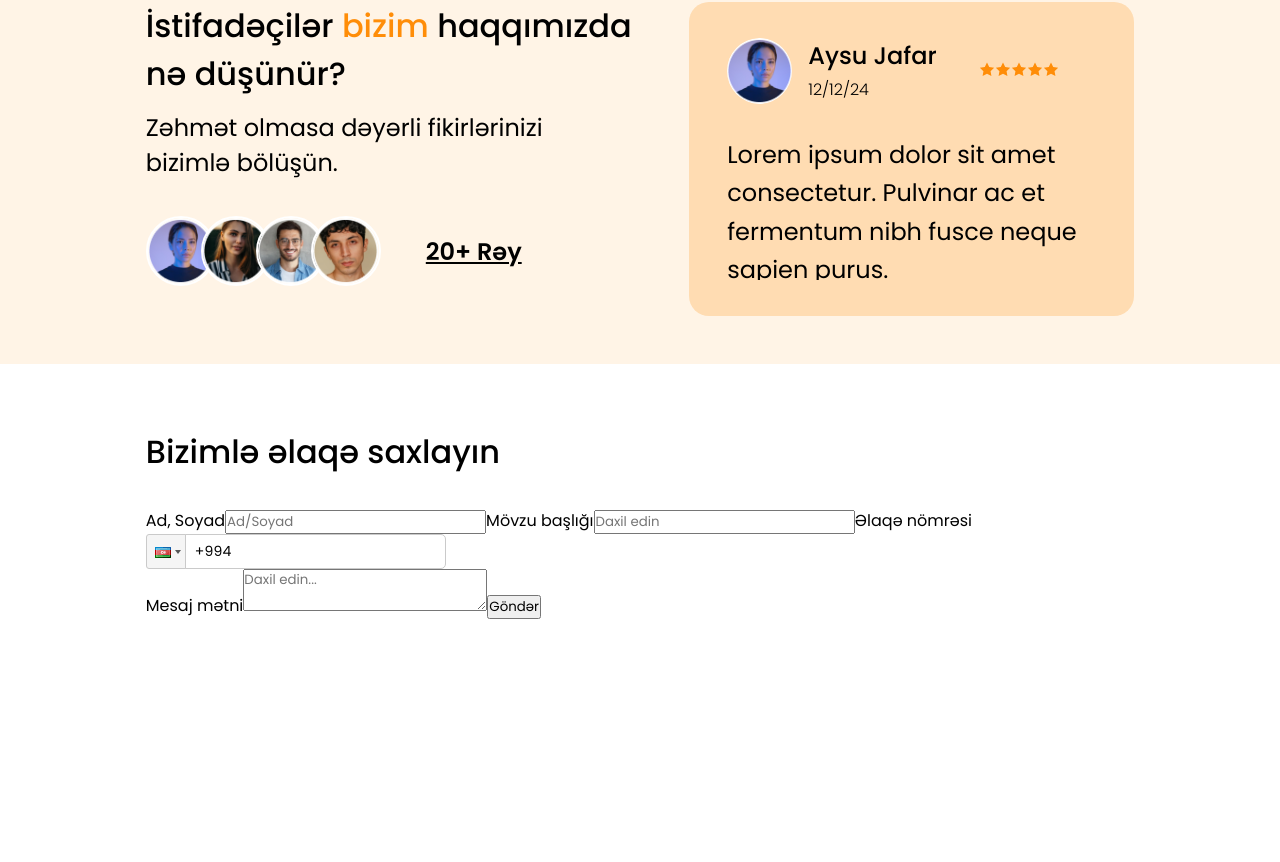
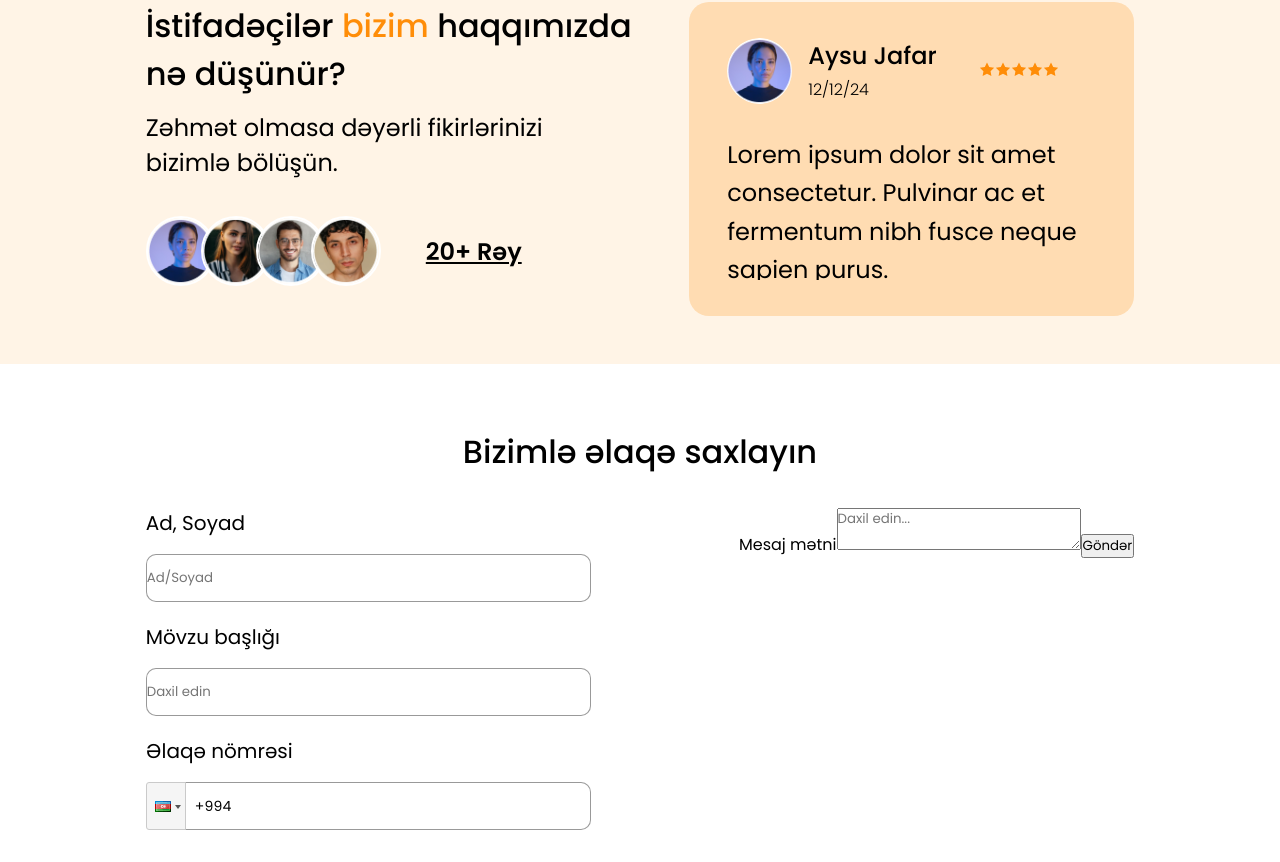
Before and after one commit to Zaranasirova/nva_ailesi, a React (Vite) app: page / in a window 1280 px wide. Shown: the part 2071-2933 px from the top of the page. Before the commit the page ends 2690 px from the top, so only its background shows below. Built offline with nearby package versions, Linux system fonts and the light colour scheme.

Commit message:
Complete left side SCSS of Contact section

```diff
--- a/src/assets/scss/_index.scss
+++ b/src/assets/scss/_index.scss
@@ -4,7 +4,9 @@
 @import "./components/header";
 
 //sections
-@import "./pages/sections/banner";
-@import "./pages/sections/aboutSection";
-@import "./pages/sections/popularScenarios";
-@import "./pages/sections/userReviewsSection";
+//HomePage
+@import "./pages/sections/HomePage/banner";
+@import "./pages/sections/HomePage/aboutSection";
+@import "./pages/sections/HomePage/popularScenarios";
+@import "./pages/sections/HomePage/userReviewsSection";
+@import "./pages/sections/HomePage/contact";
--- /dev/null
+++ b/src/assets/scss/pages/sections/HomePage/_contact.scss
@@ -0,0 +1,33 @@
+.contact-section {
+  padding: 0 0 32px 0;
+  .contact-section-wrapper {
+    .head-title {
+      text-align: center;
+    }
+    .contact-info {
+      display: flex;
+      justify-content: space-between;
+      .contact-left {
+        display: flex;
+        flex-direction: column;
+        gap: 20px;
+        .info {
+          display: flex;
+          flex-direction: column;
+          gap: 16px;
+          label {
+            font-size: 20px;
+            font-weight: 400;
+          }
+          input {
+            width: 445px;
+            height: 48px;
+            border-radius: 10px;
+
+            border: 1px solid rgba(0, 0, 0, 0.4);
+          }
+        }
+      }
+    }
+  }
+}
--- a/src/pages/sections/HomePage/Contact.tsx
+++ b/src/pages/sections/HomePage/Contact.tsx
@@ -13,15 +13,20 @@ const Contact = () => {
     <section className="contact-section">
       <div className="container contact-section-wrapper">
         <h2 className="head-title">Bizimlə əlaqə saxlayın</h2>
-        <form>
+        <form className="contact-info">
           <div className="contact-left">
-            <label>Ad, Soyad</label>
-            <input type="text" placeholder="Ad/Soyad" />
+           <div className="name info">
+           <label>Ad, Soyad</label>
+           <input type="text" placeholder="Ad/Soyad" required />
+           </div>
 
+            <div className="subject-title info">
             <label>Mövzu başlığı</label>
-            <input type="text" placeholder="Daxil edin" />
+            <input type="text" placeholder="Daxil edin" required />
+            </div>
 
-            <label>Əlaqə nömrəsi</label>
+           <div className="telephone info">
+           <label>Əlaqə nömrəsi</label>
             <PhoneInput
               country={"az"}
               value={phone}
@@ -31,8 +36,9 @@ const Contact = () => {
                 required: true,
                 autoFocus: true,
               }}
-              placeholder="Telefon nömrəsini daxil edin"
+              placeholder="(+994) 00 000 00 00"
             />
+           </div>
           </div>
           <div className="contact-right">
             <label>Mesaj mətni</label>
```
Also changed, not shown: src/assets/scss/pages/sections/HomePage/_aboutSection.scss (renamed from src/assets/scss/pages/sections/_aboutSection.scss), src/assets/scss/pages/sections/HomePage/_banner.scss (renamed from src/assets/scss/pages/sections/_banner.scss), src/assets/scss/pages/sections/HomePage/_popularScenarios.scss (renamed from src/assets/scss/pages/sections/_popularScenarios.scss), src/assets/scss/pages/sections/HomePage/_userReviewsSection.scss (renamed from src/assets/scss/pages/sections/_userReviewsSection.scss).
